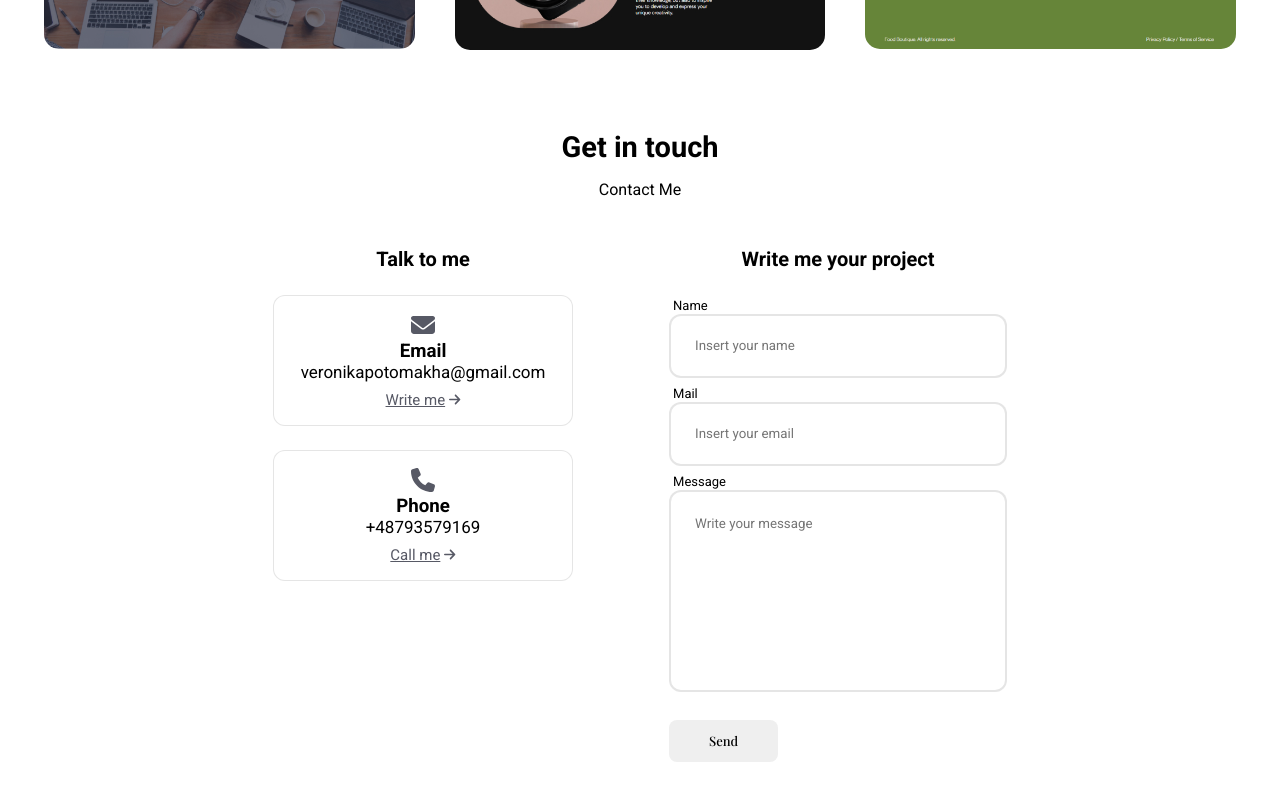
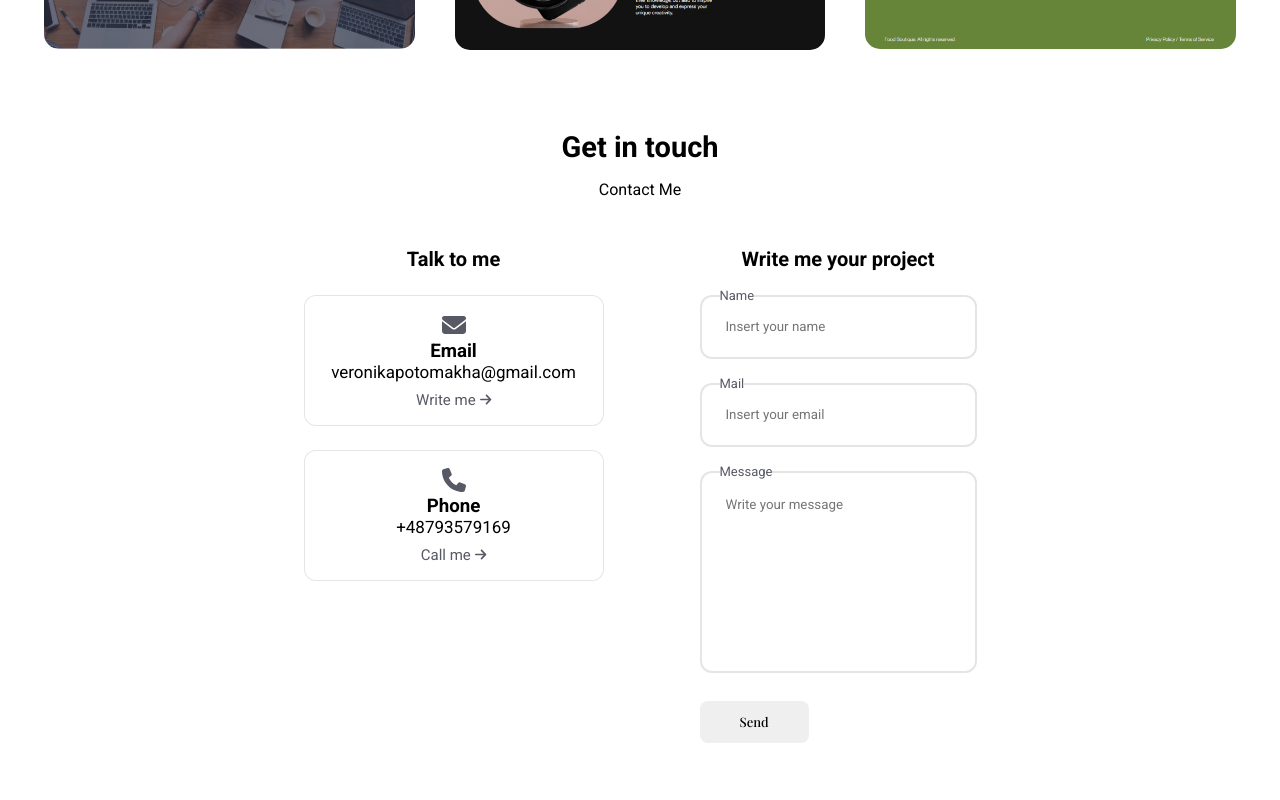
Before and after one commit to NikkiPotomakha/my-portfolio, a React (Create React App) app: page / in a window 1280 px wide. Shown: the part 3806-4606 px from the top of the page. Built offline with nearby package versions, Linux system fonts and the light colour scheme; a web font is replaced by a local one.

Commit message:
Update Contact.css

```diff
--- a/src/components/Contact/Contact.css
+++ b/src/components/Contact/Contact.css
@@ -70,6 +70,7 @@
     align-items: center;
     justify-content: center;
     column-gap: 0.25rem;
+    text-decoration: none;
 }
 
 .contact-button-icon {
@@ -103,17 +104,19 @@
     color: #575965;
     border-radius: 0.75rem;
     padding: 1.5rem;
-    z-index: 1;
+    z-index: 10;
     height: 100%;
 }
 
 .contact-form-tag {
-    top: -0.75rem;
+    position: absolute;
+    top: -0.4rem;
     left: 1.25rem;
     font-size: small;
-    padding: 0.25rem;
-    background-color: #fff;
-    z-index: 7;
+    padding: -1rem;
+    color: #575965;
+    background-color: #fff; /* Фон, щоб перекрити частину інпуту */
+
 }
 
 .contact-form-area {
@@ -198,6 +201,7 @@
     .contact-form {
         width: 90%;
         max-width: 100%;
+        margin: 0 auto;
     }
 
     .section_title {
```
